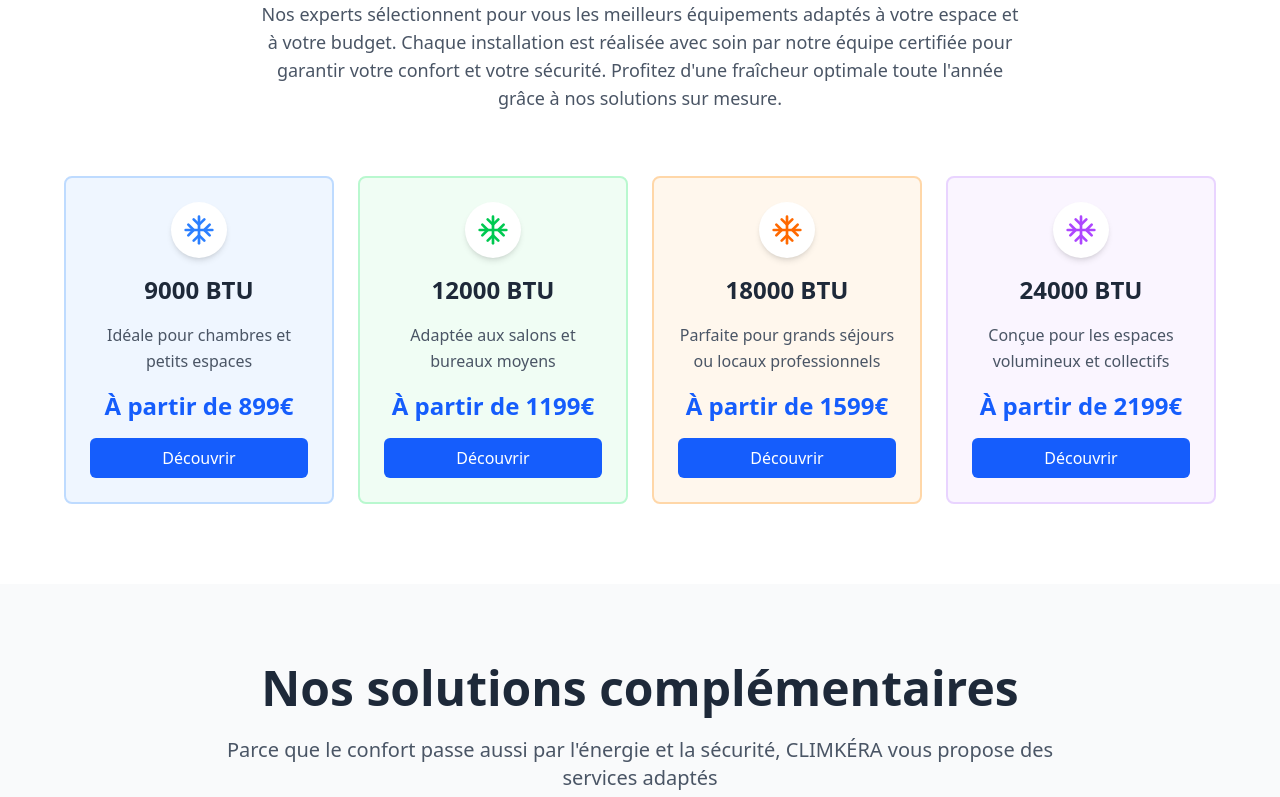
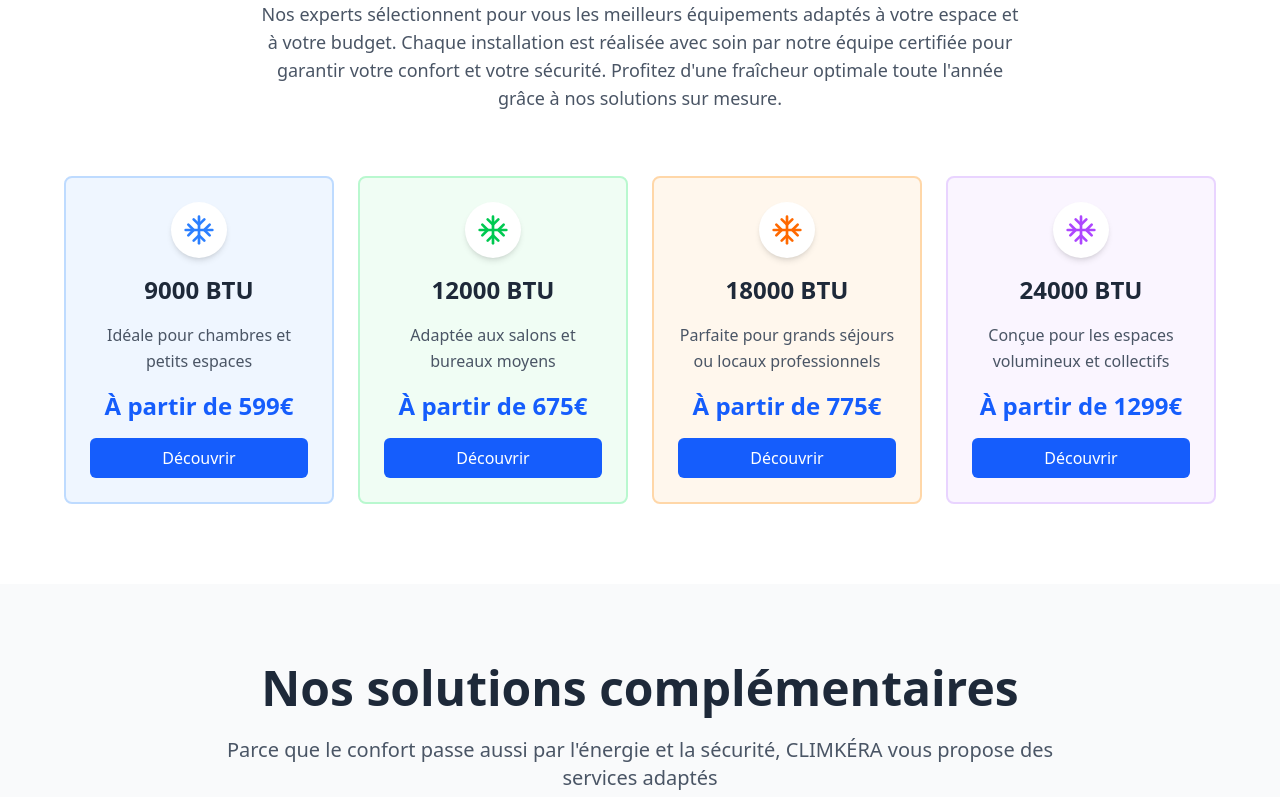
Before and after one commit to innotech-it/climkera-app, a React (Vite) app: page / in a window 1280 px wide. Shown: the part 1443-2240 px from the top of the page. Built offline with nearby package versions, Linux system fonts and the light colour scheme; the HTML template or start-up script is replaced by a standard one.

Commit message:
Update air conditioning prices: 9000 BTU from 599€, 12000 BTU from 675€, 18000 BTU from 775€, 24000 BTU from 1299€

```diff
--- a/src/App.jsx
+++ b/src/App.jsx
@@ -71,28 +71,28 @@ function App() {
     {
       btu: "9000 BTU",
       description: "Idéale pour chambres et petits espaces",
-      prix: "À partir de 899€",
+      prix: "À partir de 599€",
       icon: <Snowflake className="w-8 h-8 text-blue-500" />,
       color: "bg-blue-50 border-blue-200"
     },
     {
       btu: "12000 BTU",
       description: "Adaptée aux salons et bureaux moyens",
-      prix: "À partir de 1199€",
+      prix: "À partir de 675€",
       icon: <Snowflake className="w-8 h-8 text-green-500" />,
       color: "bg-green-50 border-green-200"
     },
     {
       btu: "18000 BTU",
       description: "Parfaite pour grands séjours ou locaux professionnels",
-      prix: "À partir de 1599€",
+      prix: "À partir de 775€",
       icon: <Snowflake className="w-8 h-8 text-orange-500" />,
       color: "bg-orange-50 border-orange-200"
     },
     {
       btu: "24000 BTU",
       description: "Conçue pour les espaces volumineux et collectifs",
-      prix: "À partir de 2199€",
+      prix: "À partir de 1299€",
       icon: <Snowflake className="w-8 h-8 text-purple-500" />,
       color: "bg-purple-50 border-purple-200"
     }
@@ -464,12 +464,12 @@ function App() {
             </p>
             <div className="mt-8">
               <img src={reparationImage} alt="Réparation climatisation Guadeloupe" className="w-[600px] h-auto mx-auto rounded-lg shadow-lg mb-6" />
-              <p className="text-lg text-gray-600 max-w-3xl mx-auto">
-                Nos experts sélectionnent pour vous les meilleurs équipements adaptés à votre espace et à votre budget.
-                Chaque installation est réalisée avec soin par notre équipe certifiée pour garantir votre confort et votre sécurité.
-                Profitez d'une fraîcheur optimale toute l'année grâce à nos solutions sur mesure.
-              </p>
             </div>
+            <p className="text-lg text-gray-600 max-w-3xl mx-auto mt-4">
+              Nos experts sélectionnent pour vous les meilleurs équipements adaptés à votre espace et à votre budget.
+              Chaque installation est réalisée avec soin par notre équipe certifiée pour garantir votre confort et votre sécurité.
+              Profitez d'une fraîcheur optimale toute l'année grâce à nos solutions sur mesure.
+            </p>
           </motion.div>
 
           <div className="grid md:grid-cols-2 lg:grid-cols-4 gap-6">
```
